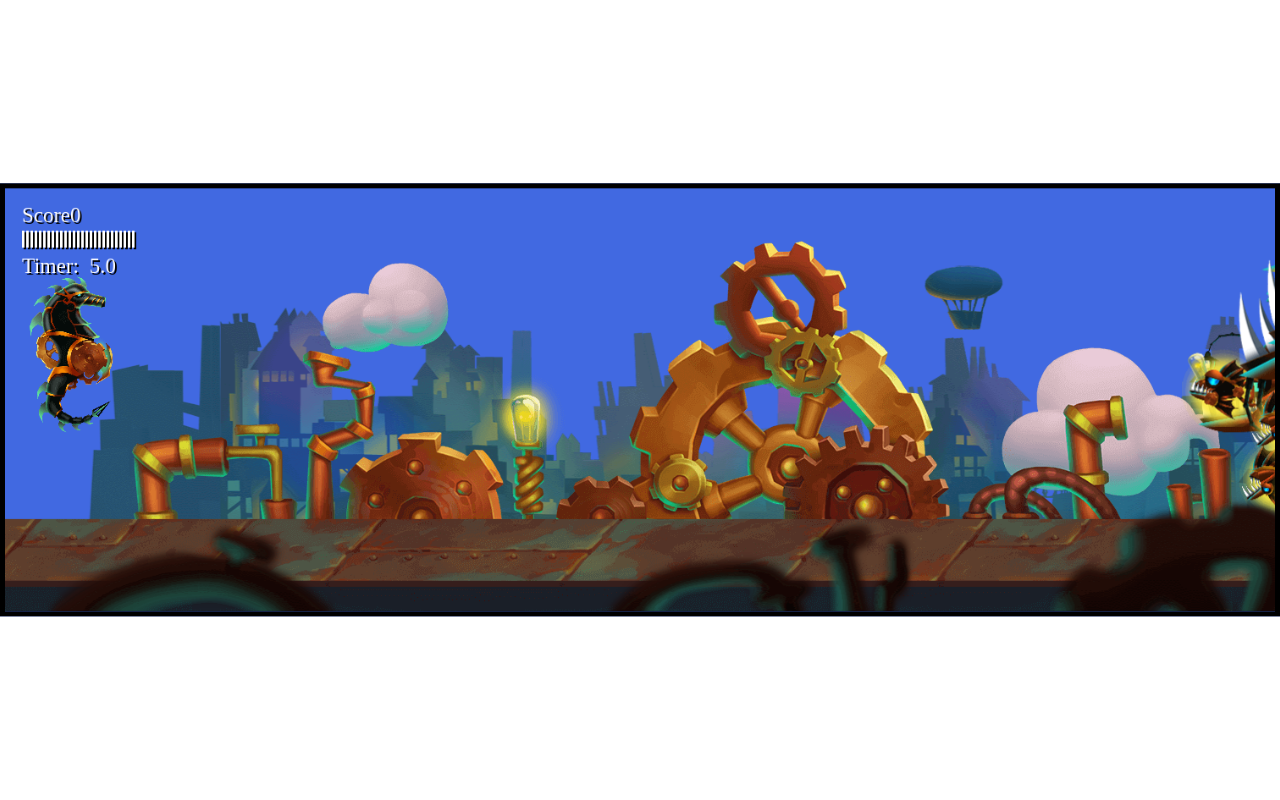
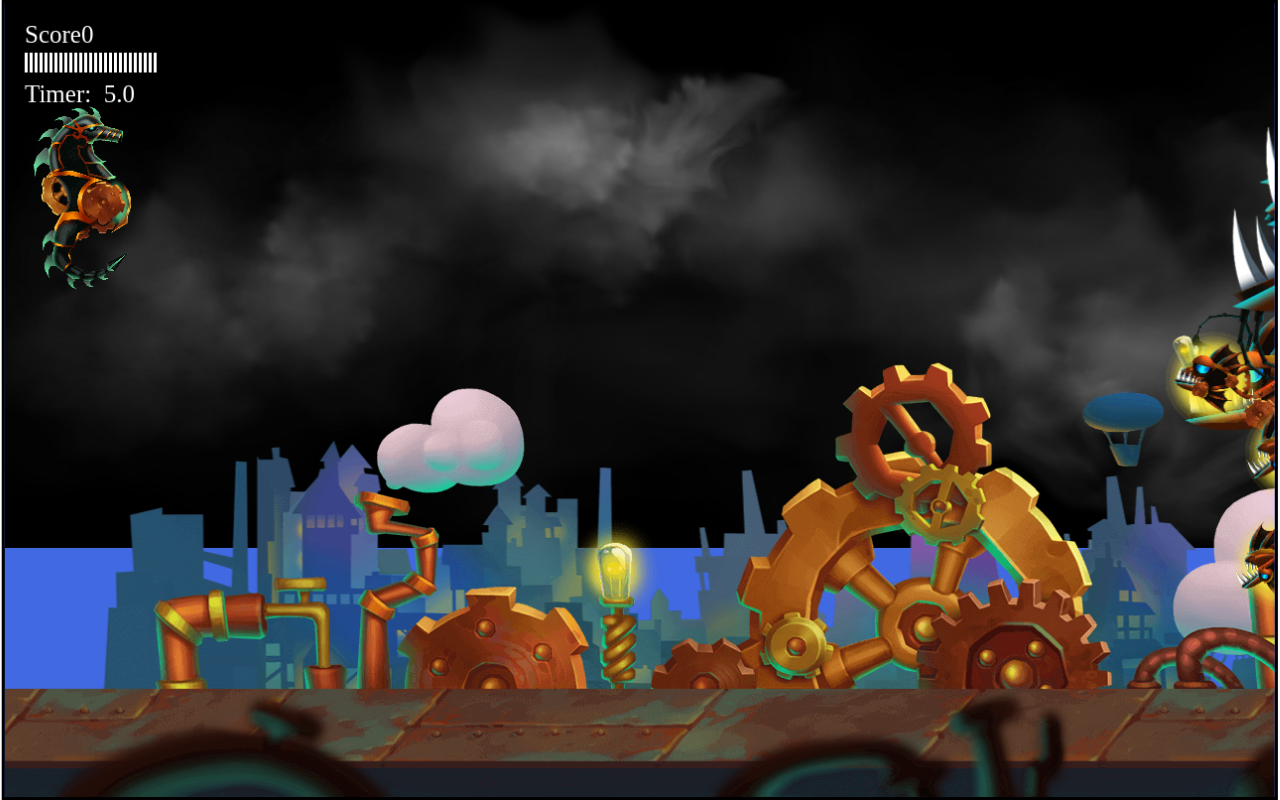
Before and after one commit to nimeshaMadubashini/JavaScript-Game, a plain HTML site: page index.html in a window 1280 px wide. Drawn offline with Linux system fonts and the light colour scheme; animation ran at ten frames a second.

Commit message:
update game with full screen

```diff
--- a/assest/script.js
+++ b/assest/script.js
@@ -4,8 +4,8 @@ window.addEventListener('load', function () {
 
     const canvas = document.getElementById('canvas1');
     const ctx = canvas.getContext('2d');
-    canvas.width = 1500;
-    canvas.height = 500;
+    canvas.width = window.innerWidth;
+    canvas.height = window.innerHeight;
 
     class InputHandler {
         constructor(game) {
@@ -123,7 +123,7 @@ window.addEventListener('load', function () {
             this.angle = 0;
             this.va = Math.random() * 0.2 - 0.1;
             this.bounced = 0;
-            this.bottomBounceBoundary = Math.random() * 80 + 60;
+            this.bottomBounceBoundary = Math.random() * 100 + 60;
         }
 
         update() {
@@ -136,7 +136,7 @@ window.addEventListener('load', function () {
                 this.markForDirection = true;
             }
 
-            if (this.y > this.game.height - this.bottomBounceBoundary && this.bounced < 5) {
+            if (this.y > this.game.height - this.bottomBounceBoundary && this.bounced < 2) {
                 this.bounced++;
                 this.speedY *= -0.7;
             }
@@ -257,6 +257,7 @@ window.addEventListener('load', function () {
             this.frameX = 0;
             this.frameY = 0;
             this.maxFrame = 37;
+
         }
 
         update() {
@@ -355,8 +356,7 @@ window.addEventListener('load', function () {
             this.width = 1768;
             this.height = 500;
             this.x = 0;
-            this.y = 0;
-        }
+            this.y = this.game.height - this.height;        }
 
         update() {
             if (this.x <= -this.width) this.x = 0;
@@ -382,7 +382,10 @@ window.addEventListener('load', function () {
             this.layer2 = new Layer(this.game, this.image2, 0.4);
             this.layer3 = new Layer(this.game, this.image3, 1);
             this.layer4 = new Layer(this.game, this.image4, 1.5);
+            this.layer1.y = 0;
 
+            // Position layer 4 at the bottom
+            this.layer4.y = this.game.height - this.layer4.height;
             this.layers = [this.layer1, this.layer2, this.layer3];
         }
 
@@ -493,8 +496,9 @@ window.addEventListener('load', function () {
                 enemy.update();
                 if (this.checkCollision(this.player, enemy)) {
                     enemy.markForDeletion = true;
-                    for (let i = 0; i < 10; i++) {
-                        this.practicle.push(new particle(this, enemy.x + enemy.width * 0.5, enemy.y + enemy.height * 0.5));
+                    for (let i = 0; i < enemy.score; i++) {
+                        this.practicle.push(new particle(this, enemy.x + enemy.width * 0.5,
+                            enemy.y + enemy.height * 0.5));
                     }
                     if (enemy.type === 'lucky') this.player.enterPowerUp();
                     else this.score--;
@@ -505,11 +509,11 @@ window.addEventListener('load', function () {
                         projectile.markForDeletion = true;
                         this.practicle.push(new particle(this, enemy.x + enemy.width * 0.5, enemy.y + enemy.height * 0.5));
                         if (enemy.lives <= 0) {
-                            for (let i = 0; i < 10; i++) {
+                            for (let i = 0; i < enemy.score; i++) {
                                 this.practicle.push(new particle(this, enemy.x + enemy.width * 0.5, enemy.y + enemy.height * 0.5));
                             }
                             enemy.markForDeletion = true;
-                            if(enemy.type==='hive'){
+                            if(enemy.type ==='hive'){
                                 for (let i = 0; i < 5; i++) {
                                     this.enemies.push(new  Drone(this,
                                         enemy.x+Math.random()*enemy.width,
--- a/assest/style.css
+++ b/assest/style.css
@@ -5,7 +5,7 @@
 }
 /*normal flow*/
 #canvas1{
-    border: 5px solid black;
+    border: 3px solid black;
     position: absolute;
     top: 50%;
     left: 50%;
--- a/index.html
+++ b/index.html
@@ -25,8 +25,7 @@
 
 
 <!--enviroment-->
-<img id="layer1" src="assest/image/layer2.png">
-
+<img id="layer1" src="assest/image/lyer1.png">
 <img id="layer2" src="assest/image/layer2.png">
 <img id="layer3" src="assest/image/layer3.png">
 <img id="layer4" src="assest/image/layer4.png">
```
Also changed, not shown: assest/image/city-of-atlantis-landscape-vector.jpg (added), assest/image/layer1.1.jpg (added), assest/image/layer2.2.jpg (added), assest/image/layer2.22.jpg (added), assest/image/lyer1.png (added), assest/image/smokecity.jpg (added), assest/image/vecteezy_underwater-ocean-background-black-silhouettes-swimming-sea_7952970.jpg (added).
